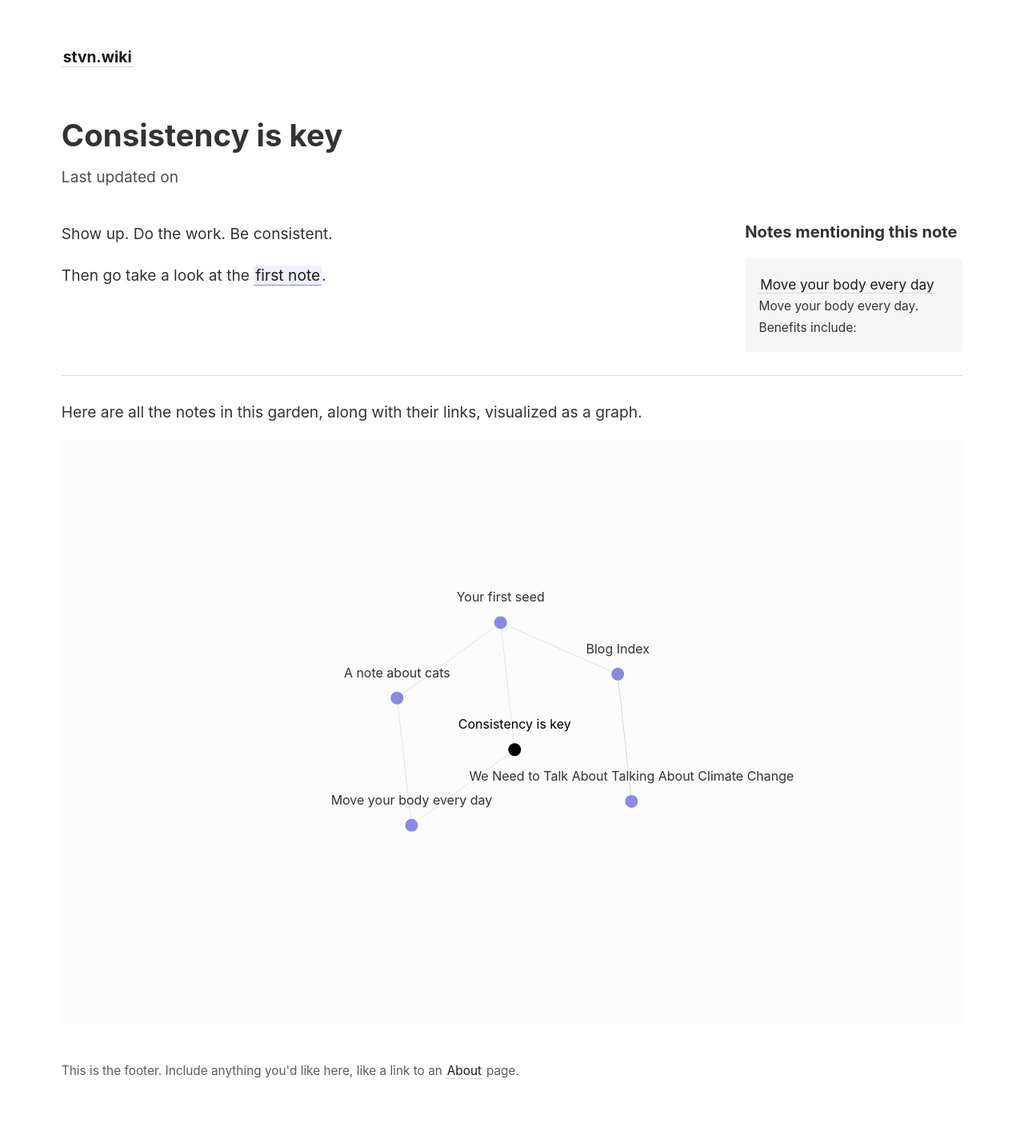
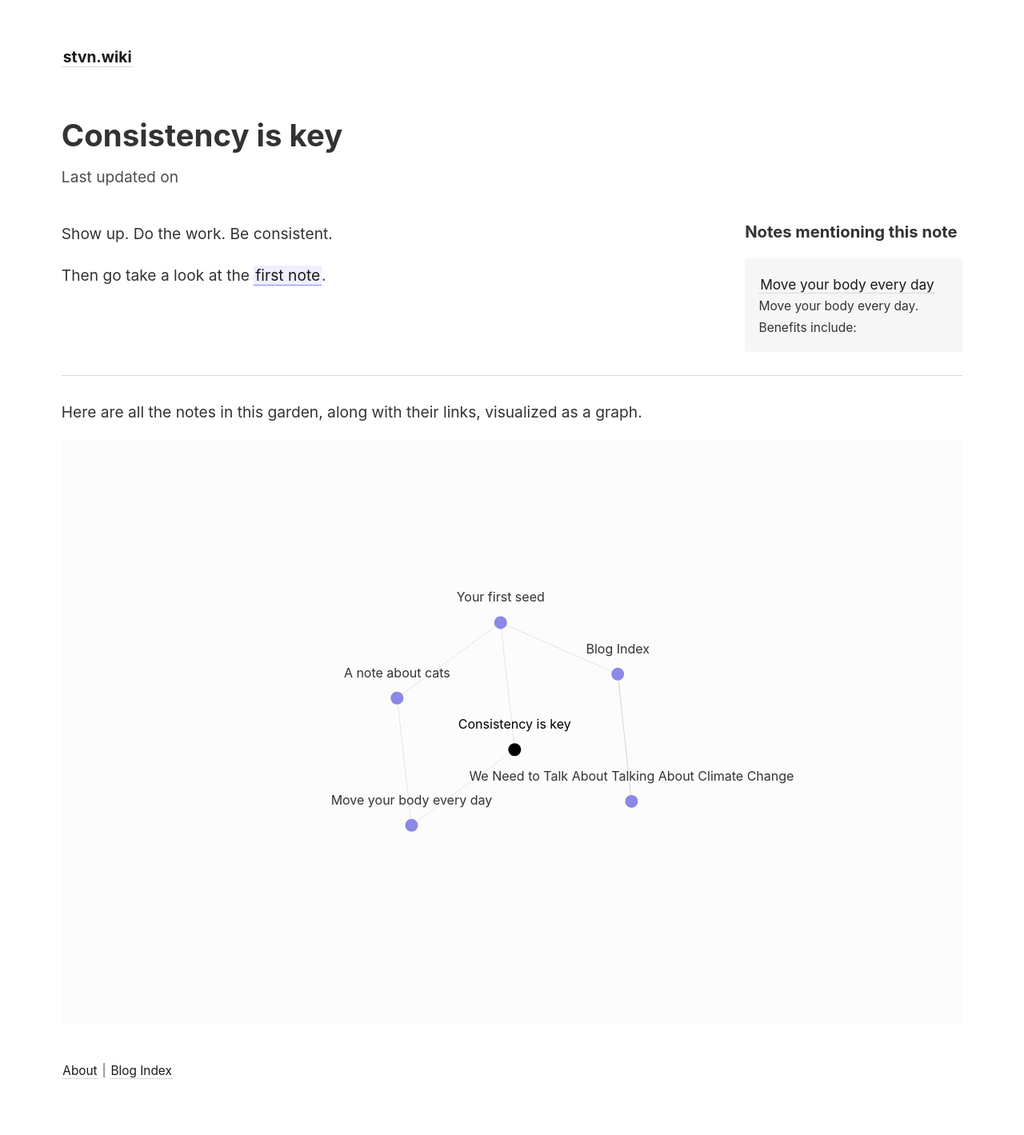
Before and after one commit to stvnxsmth/digital-garden-jekyll, a Jekyll site: the page built from _notes/consistency.md, in a window 1280 px wide. Shown: the whole page at 80% size. Built offline with Jekyll 4.4.1, drawn with Linux system fonts in a browser that asks for light colours.

Commit message:
Footer Edit

```diff
--- a/_includes/footer.html
+++ b/_includes/footer.html
@@ -1,2 +1,2 @@
 
-This is the footer. Include anything you'd like here, like a link to an <a class="internal-link" href="/about">About</a> page.
+<a class="internal-link" href="/about">About</a> | <a class="internal-link" href="/blog">Blog Index</a>
```
